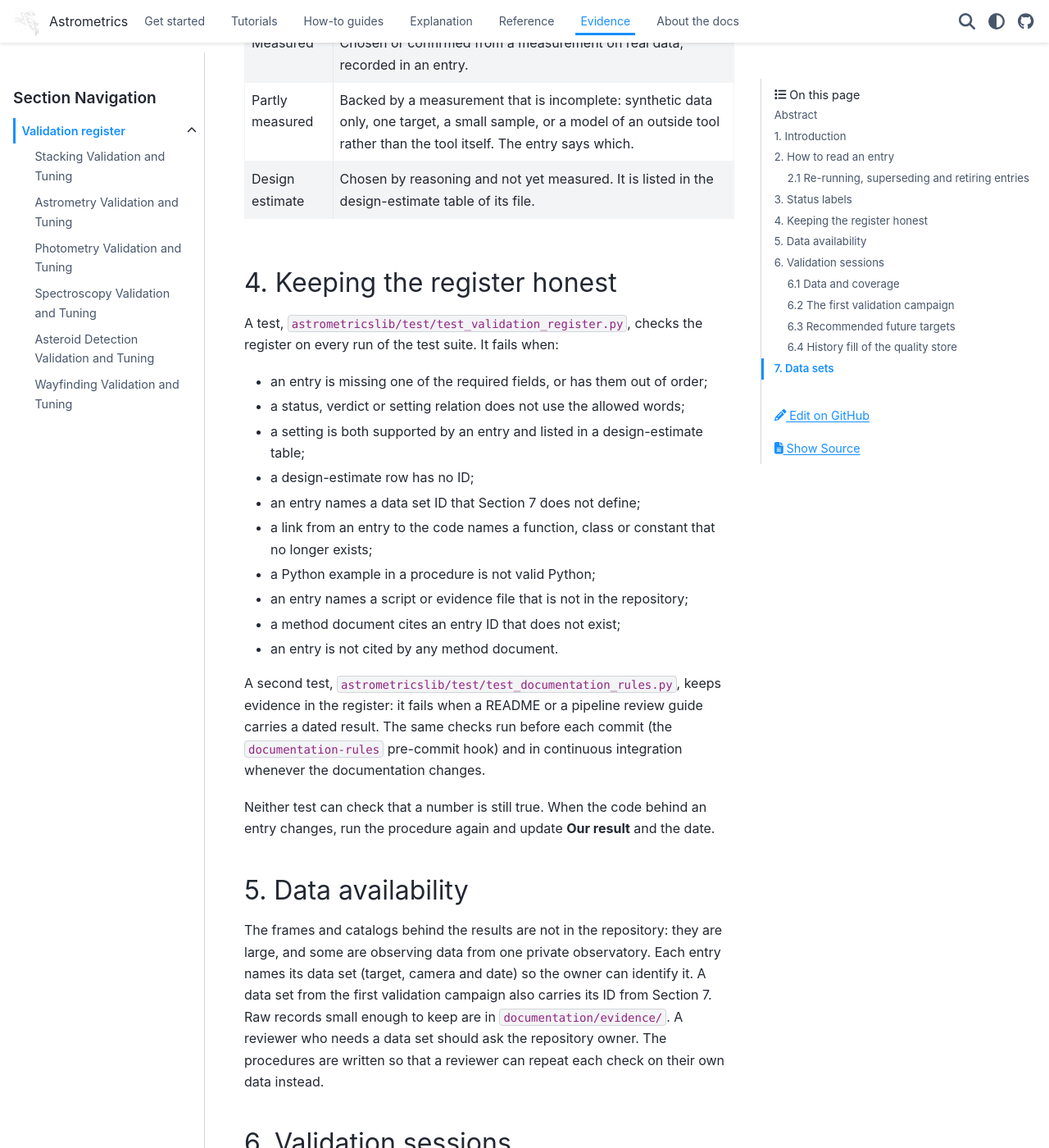
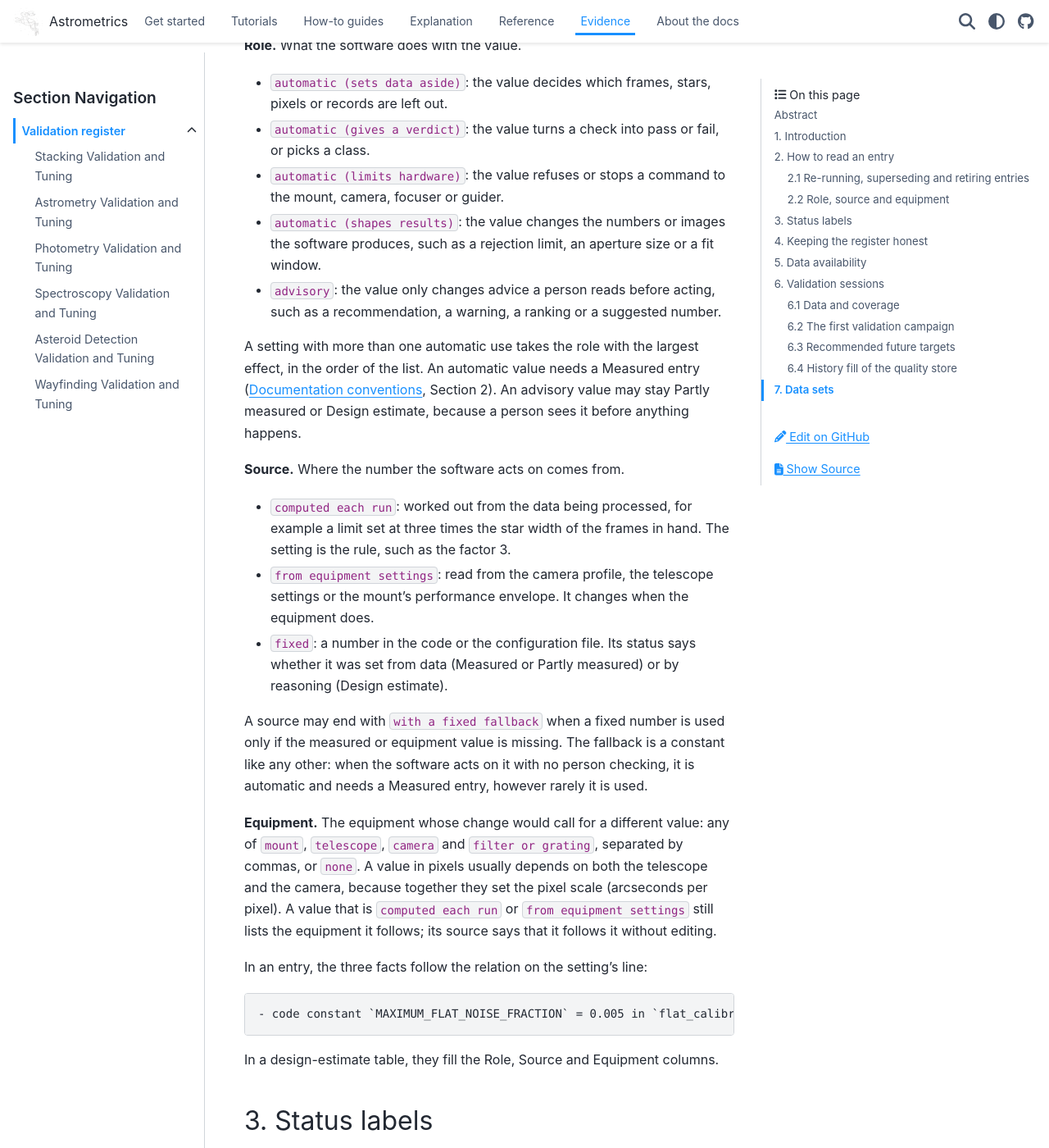
Before and after one commit to m1chae2/astrometrics, a Sphinx documentation site: the page built from documentation/library_design/validation/index.md, in a window 1280 px wide and 1400 px high, scrolled down 4079 px. Shown: the whole window at 82% size. Built offline with Sphinx 7.4.7 and the PyData theme 0.15.4, drawn with Linux system fonts in a browser that asks for light colours; pages that are not in the unit, such as notebooks, are missing from menus; a script that is not in the unit is left out; some of the changed text lies outside the part shown.

Commit message:
doc: define role, source and equipment for register settings (#175)
Section 2.2 of the validation register guide defines the three marks a
tuned setting carries. The conventions state the rule: an automatic value
needs a Measured entry, an advisory value may stay as it is. The register
test checks the allowed words wherever a setting or design table is marked.

Co-Authored-By: Claude Opus 5.5 <noreply@anthropic.com>

````diff
--- a/documentation/library_design/validation/index.md
+++ b/documentation/library_design/validation/index.md
@@ -1,6 +1,6 @@
 # Validation register
 
-*Version 1.2 · 2026-10-15 · Status: current*
+*Version 1.3 · 2026-11-15 · Status: current*
 
 ## Abstract
 
@@ -28,7 +28,7 @@ Each pipeline has its own file, and each entry has an ID made of the pipeline's
 Every entry has the same fields, in this order:
 
 1. **Claim.** What the evidence shows.
-2. **Settings it supports.** The settings the evidence bears on, and where each one lives. A config key can be changed in the configuration file. A code constant can only be changed by editing the code. Each setting ends with `Relation:` and one of four relations to the entry. *Derived from* means the value was set from this evidence. *Confirmed by* means the value was chosen earlier or on other grounds and this evidence agrees with it. *Sanity check only* means the evidence shows the value is not absurd but does not fix it. *Challenged by* means the evidence argues against the value. Only a derived or confirmed setting counts as supported. A setting listed in a design-estimate table has no measurement behind it, so an entry cannot derive or confirm it.
+2. **Settings it supports.** The settings the evidence bears on, and where each one lives. A config key can be changed in the configuration file. A code constant can only be changed by editing the code. Each setting ends with `Relation:` and one of four relations to the entry. *Derived from* means the value was set from this evidence. *Confirmed by* means the value was chosen earlier or on other grounds and this evidence agrees with it. *Sanity check only* means the evidence shows the value is not absurd but does not fix it. *Challenged by* means the evidence argues against the value. Only a derived or confirmed setting counts as supported. A setting listed in a design-estimate table has no measurement behind it, so an entry cannot derive or confirm it. After the relation, a setting states its role, source and equipment (Section 2.2).
 3. **Status.** One of the three labels in Section 3, then a sentence saying why. The form is `**Status:** Partly measured. <why>.` A retired entry reads `**Status:** Retired. Superseded by [ID](link).`
 4. **Data you need.** The kind of frames or records the check needs. This describes the data, not our files.
 5. **Procedure.** The steps, with the library calls that were made. The calls use the public API (the names exported by `astrometricslib`) where one exists. A step that needs an internal function says so, because internal functions can change between versions.
@@ -53,7 +53,7 @@ New and updated entries also record four facts a reader needs to judge a result.
 
 Entries written before these fields were added hold them only where the original record had them. They are not filled in after the fact. A missing field is written as "not recorded", never guessed.
 
-Each file ends with a table of design estimates. These are values that have not been measured. Each row has a stable ID such as `STK-D01`, the value, where it lives, the risk if the value is wrong, and a note on how it could be measured. A row ID is never reused.
+Each file ends with a table of design estimates. These are values that have not been measured. Each row has a stable ID such as `STK-D01`, the value, where it lives, the risk if the value is wrong, and a note on how it could be measured. A row ID is never reused. A design-estimate table also has Role, Source and Equipment columns, with the words of Section 2.2.
 
 ### 2.1 Re-running, superseding and retiring entries
 
@@ -62,6 +62,38 @@ Each file ends with a table of design estimates. These are values that have not
 - A re-run of an entry's procedure adds a row to the entry's **Runs** table. The columns are Date, Code version, Verdict and Record. The other fields describe the current run, and **Our result** shows it. The table holds the history.
 - Only an entry that has been run more than once has a **Runs** table. So far these are MOV-01 and MOV-03.
 - The raw record of a re-run is a new file in `documentation/evidence/`. A saved record is never edited (see the [evidence README](https://github.com/m1chae2/astrometrics/blob/main/documentation/evidence/README.md)).
+
+### 2.2 Role, source and equipment
+
+Three facts say how much a setting matters and when it needs checking again. They answer three questions. Does the software act on the value with no person checking? Is the value worked out each time, or fixed? Would different equipment need a different value?
+
+**Role.** What the software does with the value.
+
+- `automatic (sets data aside)`: the value decides which frames, stars, pixels or records are left out.
+- `automatic (gives a verdict)`: the value turns a check into pass or fail, or picks a class.
+- `automatic (limits hardware)`: the value refuses or stops a command to the mount, camera, focuser or guider.
+- `automatic (shapes results)`: the value changes the numbers or images the software produces, such as a rejection limit, an aperture size or a fit window.
+- `advisory`: the value only changes advice a person reads before acting, such as a recommendation, a warning, a ranking or a suggested number.
+
+A setting with more than one automatic use takes the role with the largest effect, in the order of the list. An automatic value needs a Measured entry ([Documentation conventions](../../Documentation_Conventions.md), Section 2). An advisory value may stay Partly measured or Design estimate, because a person sees it before anything happens.
+
+**Source.** Where the number the software acts on comes from.
+
+- `computed each run`: worked out from the data being processed, for example a limit set at three times the star width of the frames in hand. The setting is the rule, such as the factor 3.
+- `from equipment settings`: read from the camera profile, the telescope settings or the mount's performance envelope. It changes when the equipment does.
+- `fixed`: a number in the code or the configuration file. Its status says whether it was set from data (Measured or Partly measured) or by reasoning (Design estimate).
+
+A source may end with `with a fixed fallback` when a fixed number is used only if the measured or equipment value is missing. The fallback is a constant like any other: when the software acts on it with no person checking, it is automatic and needs a Measured entry, however rarely it is used.
+
+**Equipment.** The equipment whose change would call for a different value: any of `mount`, `telescope`, `camera` and `filter or grating`, separated by commas, or `none`. A value in pixels usually depends on both the telescope and the camera, because together they set the pixel scale (arcseconds per pixel). A value that is `computed each run` or `from equipment settings` still lists the equipment it follows; its source says that it follows it without editing.
+
+In an entry, the three facts follow the relation on the setting's line:
+
+```text
+- code constant `MAXIMUM_FLAT_NOISE_FRACTION` = 0.005 in `flat_calibration.py`. Relation: derived from this entry. Role: automatic (gives a verdict). Source: fixed. Equipment: camera, telescope.
+```
+
+In a design-estimate table, they fill the Role, Source and Equipment columns.
 
 ## 3. Status labels
 
````
Also changed, not shown: documentation/Documentation_Conventions.md (+7 -2 lines), documentation/Glossary.md (+2 -1 lines), 1 other file.
